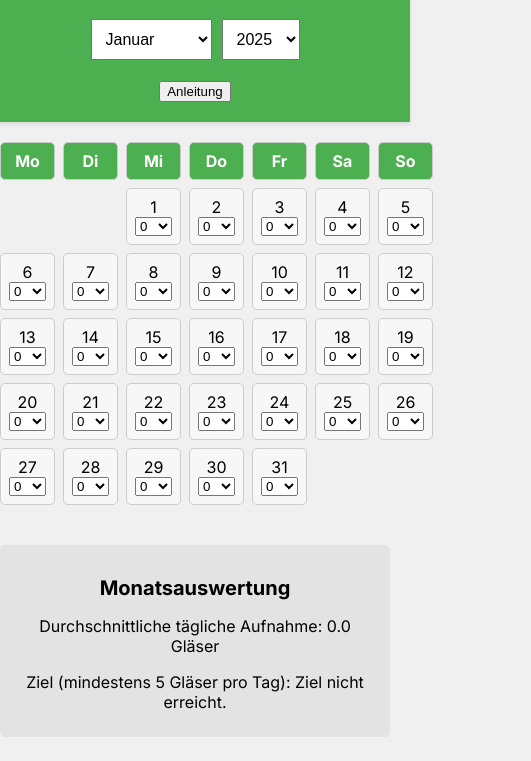
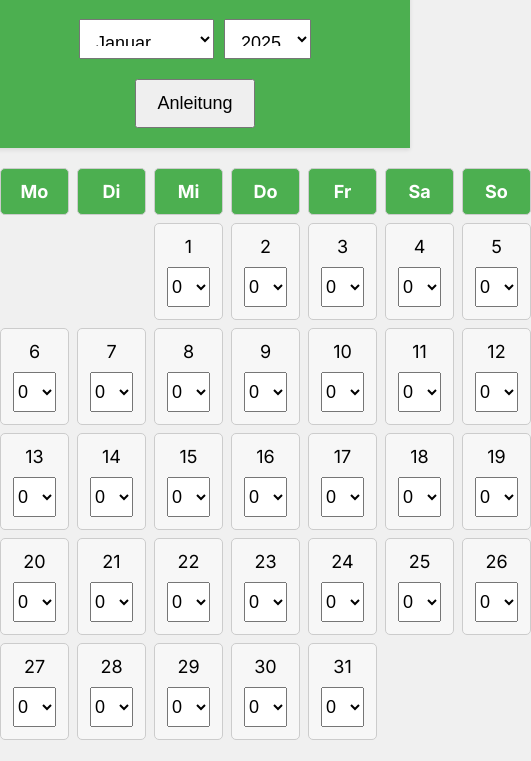
Before and after one commit to wernerju/wasser-tracker, a plain HTML site: page index.html in a window 390 px wide. Shown: the part 83-844 px from the top of the page, 531 px wide, since content can reach past the window. Drawn offline with Linux system fonts and the light colour scheme.

Commit message:
Add files via upload

```diff
--- a/index.html
+++ b/index.html
@@ -174,6 +174,28 @@
             }
             .input-container select {
                 max-width: 100%;
+            }
+        }
+
+        /* Verbesserungen für kleine Bildschirme (z.B. iPhone) */
+        @media (max-width: 400px) {
+            #calendar .day {
+                padding: 12px; /* Vergrößert den Padding der Zellen */
+                font-size: 18px; /* Vergrößert die Schriftgröße der Tageszahlen */
+            }
+            #calendar .day select {
+                font-size: 18px; /* Vergrößert die Schriftgröße im Dropdown-Menü */
+                height: 40px; /* Erhöht die Höhe des Dropdown-Menüs */
+                margin-top: 10px; /* Vergrößert den Abstand zum Tag */
+            }
+            #month-year-select select {
+                font-size: 18px;  /* Vergrößert die Schriftgröße der Monats- und Jahresauswahl */
+                padding: 12px;
+                height: 40px;
+            }
+            #instruction-button{
+                font-size: 18px;
+                padding: 12px 20px;
             }
         }
     </style>
```
